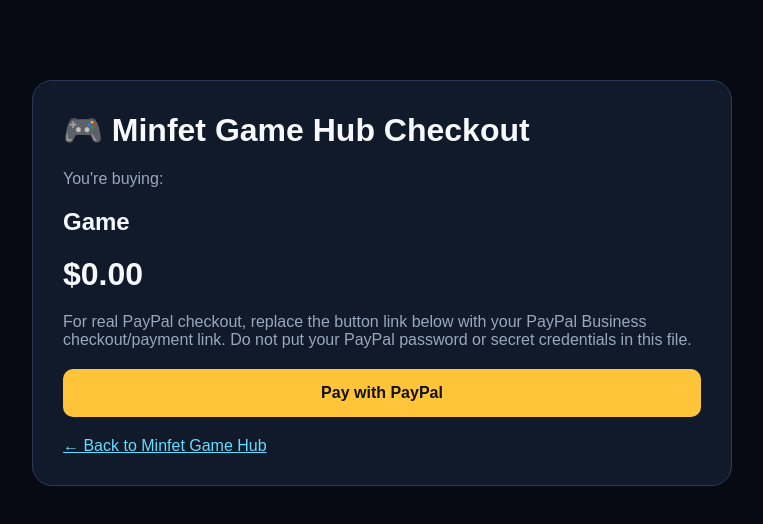
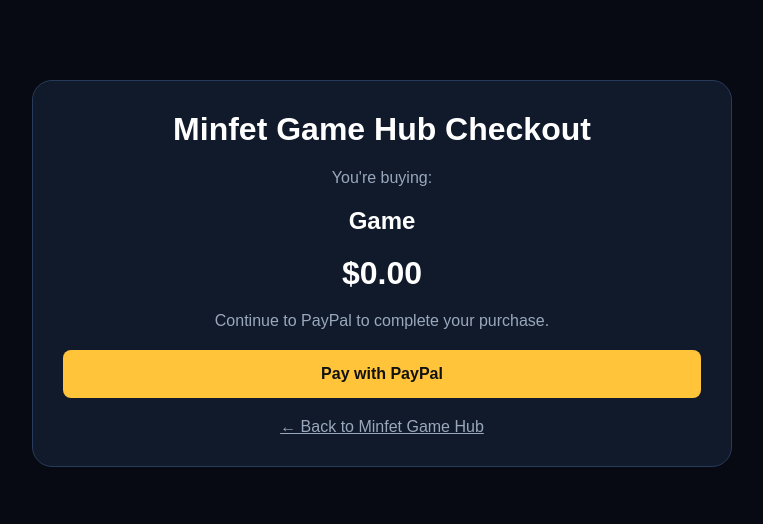
Before and after one commit to mohammedelmadkory75-design/minfet-game-hub-X, a plain HTML site: page buy.html in a window 1280 px wide. Shown: the whole page, without its empty margins (258-1021 px from the left). Drawn offline with Linux system fonts and the light colour scheme.

Commit message:
Update buy.html

```diff
--- a/buy.html
+++ b/buy.html
@@ -1,22 +1,115 @@
-<!doctype html>
-<html lang="en"><head><meta charset="utf-8"><meta name="viewport" content="width=device-width,initial-scale=1">
-<title>Minfet Game Hub — Checkout</title>
-<style>
-body{margin:0;background:#070a12;color:#f7f9ff;font-family:Arial,sans-serif}.wrap{max-width:700px;margin:60px auto;padding:20px}
-.box{background:#101a2a;border:1px solid #293b5b;border-radius:20px;padding:30px}h1{margin-top:0}.muted{color:#9aa8bd}.price{font-size:32px;font-weight:900;margin:20px 0}.paypal{display:block;text-align:center;background:#ffc439;color:#111;padding:15px;border-radius:10px;font-weight:900;text-decoration:none;margin-top:20px}.back{display:inline-block;color:#65ddff;margin-top:20px}
-</style></head><body><div class="wrap"><div class="box">
-<h1>🎮 Minfet Game Hub Checkout</h1>
-<p class="muted">You're buying:</p><h2 id="game">Game</h2><div id="itemsList" class="muted"></div><div class="price">$<span id="price">0.00</span></div>
-<p class="muted">For real PayPal checkout, replace the button link below with your PayPal Business checkout/payment link. Do not put your PayPal password or secret credentials in this file.</p>
-<a class="paypal" id="paypal" href="#" onclick="alert('A parent/guardian should connect the store's authorized PayPal checkout here before accepting payments.');return false;">Pay with PayPal</a>
-<a class="back" href="index.html">← Back to Minfet Game Hub</a>
-</div></div>
-<script>
-const p=new URLSearchParams(location.search);
-const items=p.get('items');
-const game=p.get('game')||'Game';
-const total=p.get('total')||p.get('price')||'0.00';
-document.getElementById('game').textContent=items?'Your selected games':'Game';
-document.getElementById('itemsList').textContent=items?items.split('|').join(' • '):'';
-document.getElementById('price').textContent=total;
-</script></body></html>
+<!DOCTYPE html>
+<html lang="en">
+<head>
+  <meta charset="UTF-8">
+  <meta name="viewport" content="width=device-width, initial-scale=1.0">
+  <title>Minfet Game Hub - Checkout</title>
+
+  <style>
+    body {
+      margin: 0;
+      background: #070a12;
+      color: white;
+      font-family: Arial, sans-serif;
+    }
+
+    .wrap {
+      max-width: 700px;
+      margin: 60px auto;
+      padding: 20px;
+    }
+
+    .box {
+      background: #101a2a;
+      border: 1px solid #293b5b;
+      border-radius: 20px;
+      padding: 30px;
+      text-align: center;
+    }
+
+    h1 {
+      margin-top: 0;
+    }
+
+    .muted {
+      color: #9aa8bd;
+    }
+
+    .price {
+      font-size: 32px;
+      font-weight: bold;
+      margin: 20px 0;
+    }
+
+    .paypal {
+      display: block;
+      background: #ffc439;
+      color: #111;
+      padding: 15px;
+      border-radius: 8px;
+      text-decoration: none;
+      font-weight: bold;
+      margin-top: 20px;
+    }
+
+    .back {
+      display: inline-block;
+      margin-top: 20px;
+      color: #9aa8bd;
+    }
+  </style>
+</head>
+
+<body>
+
+  <div class="wrap">
+    <div class="box">
+
+      <h1>Minfet Game Hub Checkout</h1>
+
+      <p class="muted">You're buying:</p>
+
+      <h2 id="game">Game</h2>
+
+      <div id="itemsList" class="muted"></div>
+
+      <div class="price">
+        $<span id="price">0.00</span>
+      </div>
+
+      <p class="muted">
+        Continue to PayPal to complete your purchase.
+      </p>
+
+      <a
+        class="paypal"
+        href="#"
+        id="paypal">
+        Pay with PayPal
+      </a>
+
+      <a class="back" href="index.html">
+        ← Back to Minfet Game Hub
+      </a>
+
+    </div>
+  </div>
+
+  <script>
+    const params = new URLSearchParams(window.location.search);
+
+    const items = params.get("items");
+    const game = params.get("game") || "Game";
+    const total = params.get("total") || params.get("price") || "0.00";
+
+    document.getElementById("game").textContent =
+      items ? "Your selected games" : game;
+
+    document.getElementById("itemsList").textContent =
+      items ? items.split("|").join(", ") : "";
+
+    document.getElementById("price").textContent = total;
+  </script>
+
+</body>
+</html>
```
